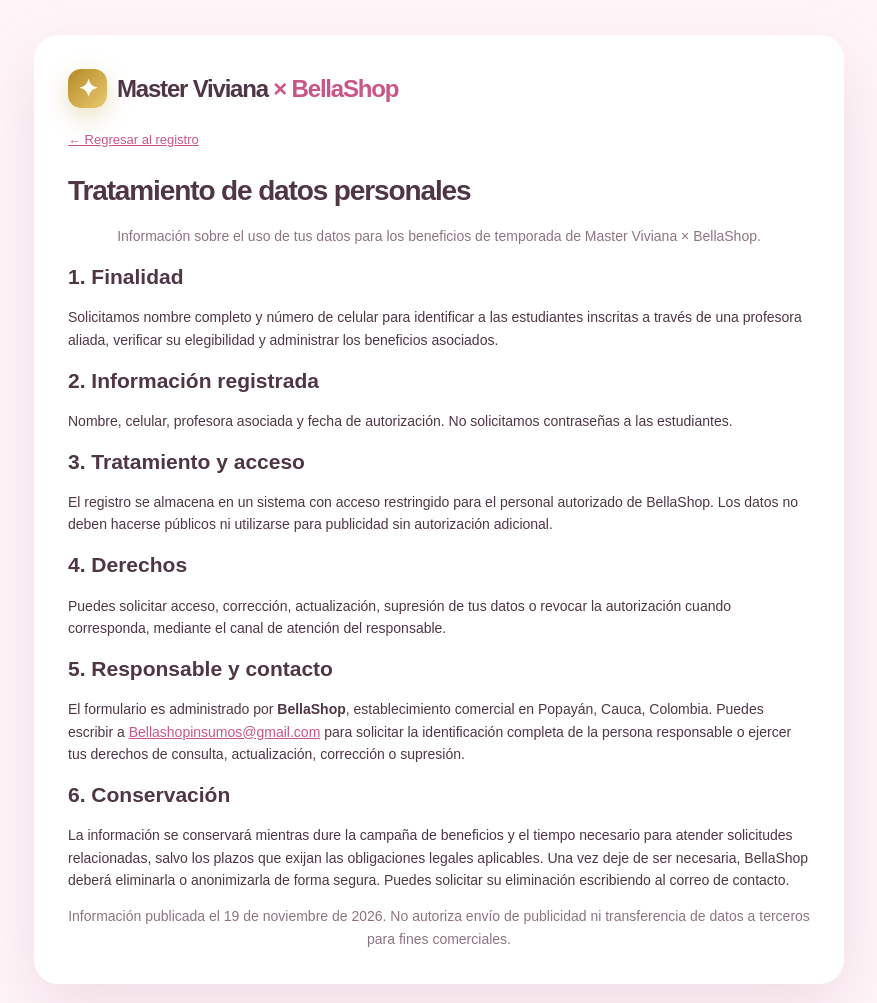
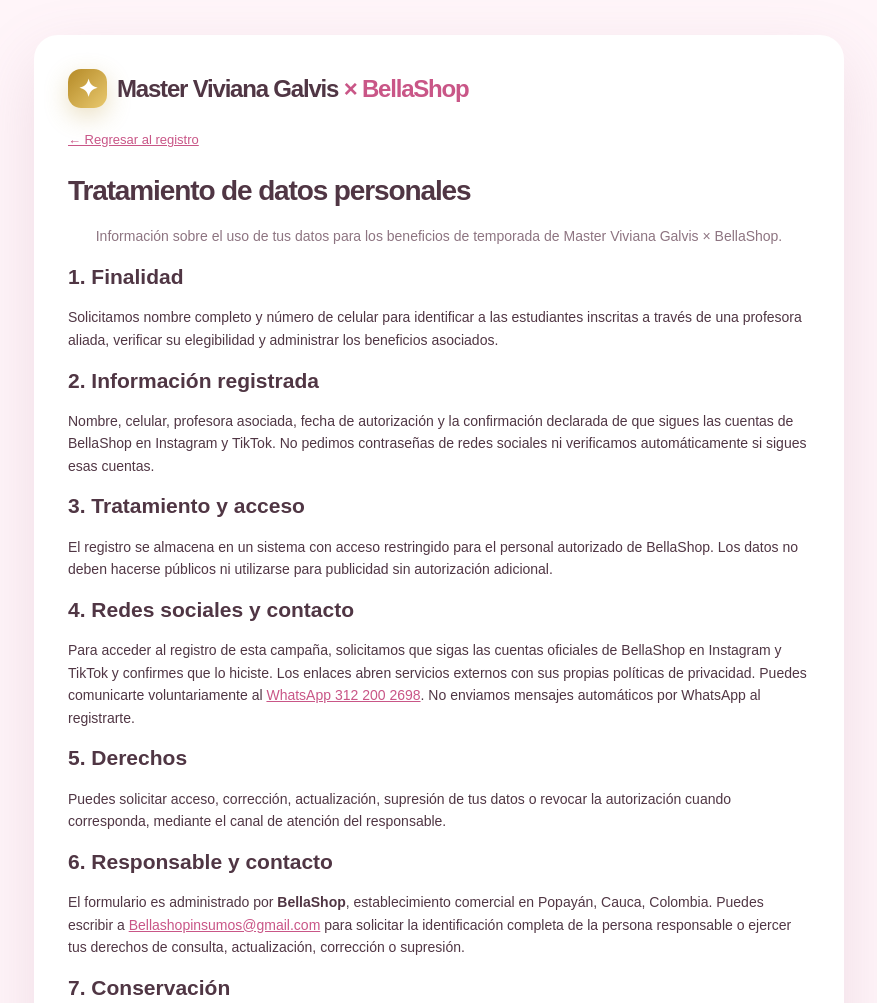
Before and after one commit to bellashopinsumos-dotcom/bella-shop-beneficios, a plain HTML site: page privacidad.html in a window 1280 px wide. Shown: the top 1003 px of the page, without its empty margins (201-1078 px from the left). Drawn offline with Linux system fonts and the light colour scheme.

Commit message:
Ajustar nombre Viviana Galvis e informacion sobre redes de campaña

```diff
--- a/privacidad.html
+++ b/privacidad.html
@@ -3,26 +3,28 @@
 <head>
   <meta charset="utf-8">
   <meta name="viewport" content="width=device-width,initial-scale=1">
-  <title>Tratamiento de datos · Master Viviana × BellaShop</title>
+  <title>Tratamiento de datos · Master Viviana Galvis × BellaShop</title>
   <link rel="stylesheet" href="styles.css">
 </head>
 <body class="privacy-body">
   <main class="privacy-card">
-    <div class="brand-mark"><span class="brand-icon">✦</span><span>Master Viviana <span class="brand-strong">× BellaShop</span></span></div>
+    <div class="brand-mark"><span class="brand-icon">✦</span><span>Master Viviana Galvis <span class="brand-strong">× BellaShop</span></span></div>
     <a href="index.html" class="back-link">← Regresar al registro</a>
     <h1>Tratamiento de datos personales</h1>
-    <p class="footnote">Información sobre el uso de tus datos para los beneficios de temporada de Master Viviana × BellaShop.</p>
+    <p class="footnote">Información sobre el uso de tus datos para los beneficios de temporada de Master Viviana Galvis × BellaShop.</p>
     <h2>1. Finalidad</h2>
     <p>Solicitamos nombre completo y número de celular para identificar a las estudiantes inscritas a través de una profesora aliada, verificar su elegibilidad y administrar los beneficios asociados.</p>
     <h2>2. Información registrada</h2>
-    <p>Nombre, celular, profesora asociada y fecha de autorización. No solicitamos contraseñas a las estudiantes.</p>
+    <p>Nombre, celular, profesora asociada, fecha de autorización y la confirmación declarada de que sigues las cuentas de BellaShop en Instagram y TikTok. No pedimos contraseñas de redes sociales ni verificamos automáticamente si sigues esas cuentas.</p>
     <h2>3. Tratamiento y acceso</h2>
     <p>El registro se almacena en un sistema con acceso restringido para el personal autorizado de BellaShop. Los datos no deben hacerse públicos ni utilizarse para publicidad sin autorización adicional.</p>
-    <h2>4. Derechos</h2>
+    <h2>4. Redes sociales y contacto</h2>
+    <p>Para acceder al registro de esta campaña, solicitamos que sigas las cuentas oficiales de BellaShop en Instagram y TikTok y confirmes que lo hiciste. Los enlaces abren servicios externos con sus propias políticas de privacidad. Puedes comunicarte voluntariamente al <a href="https://wa.me/573122002698" target="_blank" rel="noopener noreferrer">WhatsApp 312 200 2698</a>. No enviamos mensajes automáticos por WhatsApp al registrarte.</p>
+    <h2>5. Derechos</h2>
     <p>Puedes solicitar acceso, corrección, actualización, supresión de tus datos o revocar la autorización cuando corresponda, mediante el canal de atención del responsable.</p>
-    <h2>5. Responsable y contacto</h2>
+    <h2>6. Responsable y contacto</h2>
     <p>El formulario es administrado por <strong>BellaShop</strong>, establecimiento comercial en Popayán, Cauca, Colombia. Puedes escribir a <a href="mailto:Bellashopinsumos@gmail.com">Bellashopinsumos@gmail.com</a> para solicitar la identificación completa de la persona responsable o ejercer tus derechos de consulta, actualización, corrección o supresión.</p>
-    <h2>6. Conservación</h2>
+    <h2>7. Conservación</h2>
     <p>La información se conservará mientras dure la campaña de beneficios y el tiempo necesario para atender solicitudes relacionadas, salvo los plazos que exijan las obligaciones legales aplicables. Una vez deje de ser necesaria, BellaShop deberá eliminarla o anonimizarla de forma segura. Puedes solicitar su eliminación escribiendo al correo de contacto.</p>
     <p class="footnote">Información publicada el 19 de noviembre de 2026. No autoriza envío de publicidad ni transferencia de datos a terceros para fines comerciales.</p>
   </main>
```
